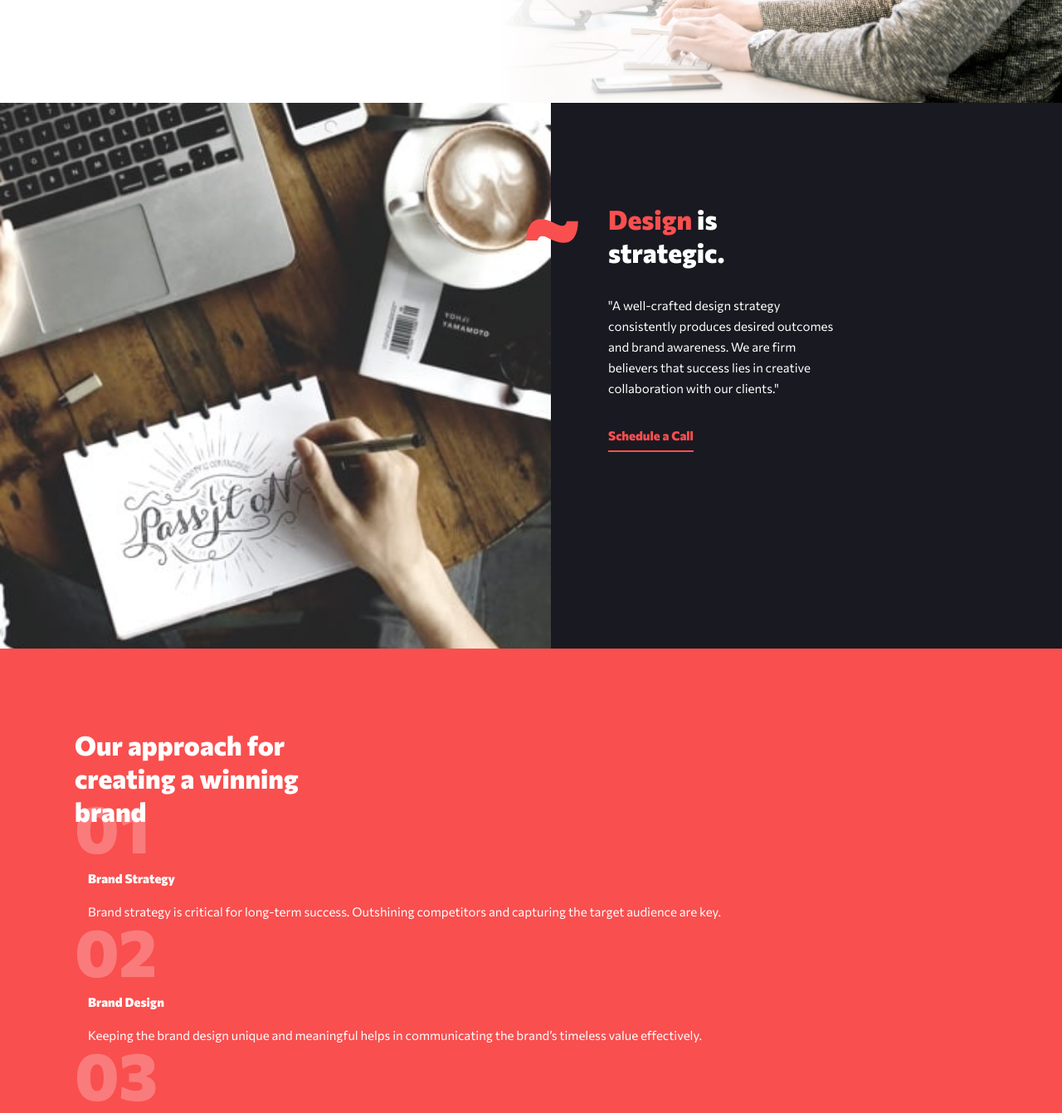
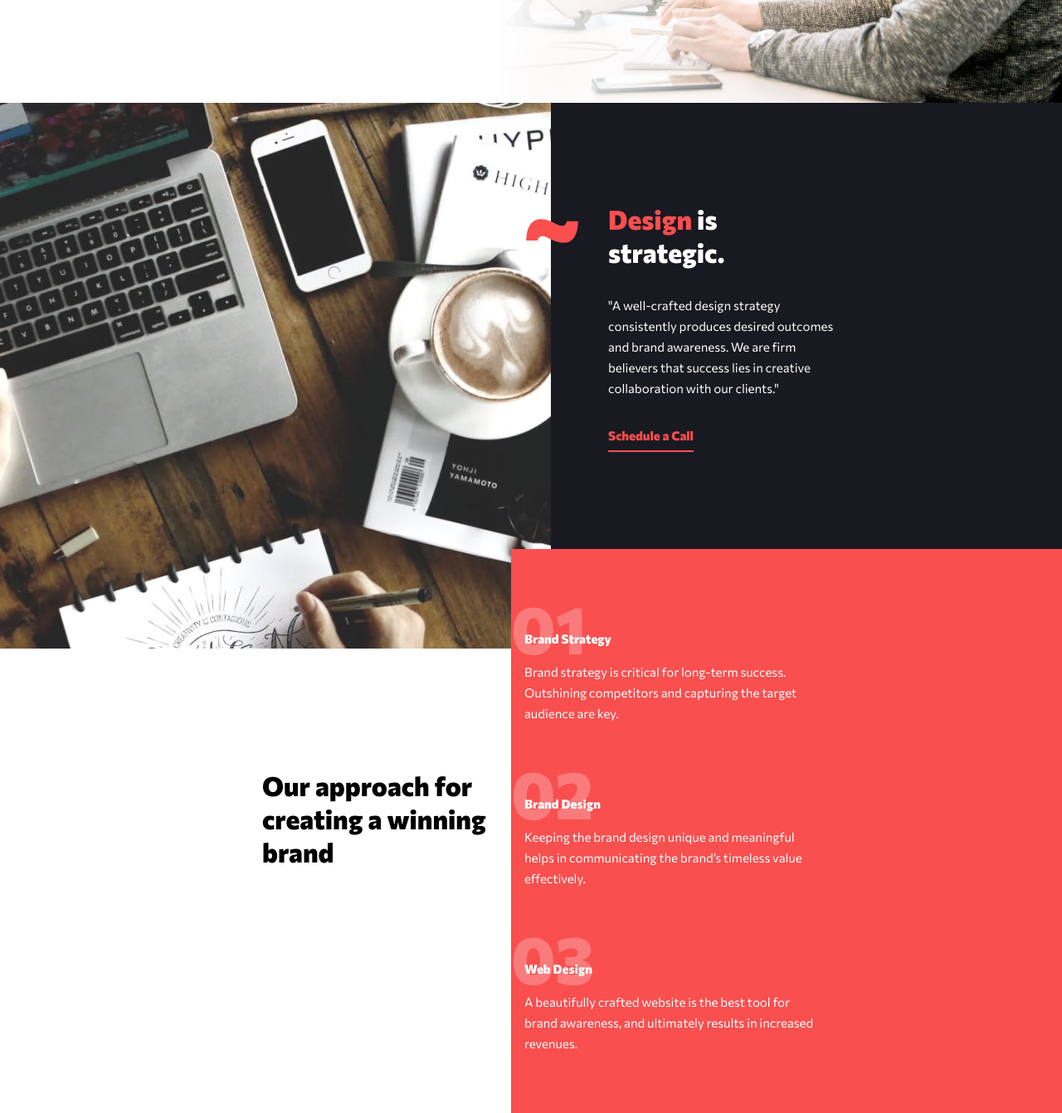
Before and after one commit to richieAiello/creative-agency-website, a website built with Parcel: page src/index.html in a window 1280 px wide. Shown: the part 660-2002 px from the top of the page at 83% size. Built offline with nearby package versions, Linux system fonts and the light colour scheme.

Commit message:
Implemented a grid layout and combined main sections design and approach. index.html and main.scss.
Reworked the class naming ofimages and removed mobile images due to low quality.

```diff
--- a/src/index.html
+++ b/src/index.html
@@ -68,20 +68,17 @@
       <a href="#" class="btn btn--hero link">Learn more</a>
     </div>
 
-    <!-- Displayed on mobile. -->
-    <img src="./assets/mobile/image-hero.jpg" alt="Developers focusing at work in a beautiful modern office."
-      class="image image--hero image--mobile">
+    <!-- Displayed on mobile and desktop. -->
+    <img src="./assets/desktop/image-hero.jpg" alt="Developers focusing at work in a beautiful modern office."
+      class="image image--hero image--large">
     <!-- Displayed on tablet. -->
     <img src="./assets/tablet/image-hero.jpg" alt="Developers focusing at work in a beautiful modern office."
-      class="image image--hero image--tablet">
-    <!-- Displayed on desktop. -->
-    <img src="./assets/desktop/image-hero.jpg" alt="Developers focusing at work in a beautiful modern office."
-      class="image image--hero image--desktop">
+      class="image image--hero image--small">
   </header>
 
   <main class="main">
 
-    <section class="design">
+    <section class="design-approach design approach grid--design-approach">
       <div class="design__context container">
         <h2 class="main__heading design__heading bold">
           <span class="accent-text">Design</span> is strategic.
@@ -96,14 +93,13 @@
         <!-- Absolutely positioned bg pattern. -->
         <img src="./assets/svg/bg-pattern-wave-red.svg" alt="" class="bg-wave-red">
       </div>
-
-      <!-- Displayed on mobile. -->
+      <!-- Displayed on mobile and desktop. -->
       <img
-        src="./assets/mobile/image-strategic.jpg"
+        src="./assets/desktop/image-strategic.jpg"
         alt="Top down of someone working at a cafe table with a notepad,
         laptop, smartphone, drawing supplies, and a cappuccino with beautiful
         latte art resting on top of a stack on magazines."
-        class="image image--design image--mobile"
+        class="image image--design image--large"
       >
       <!-- Displayed on tablet. -->
       <img
@@ -111,20 +107,12 @@
         alt="Top down of someone working at a cafe table with a notepad,
         laptop, smartphone, drawing supplies, and a cappuccino with beautiful
         latte art resting on top of a stack on magazines."
-        class="image image--design image--tablet"
+        class="image image--design image--small"
       >
-      <!-- Displayed on desktop. -->
-      <img
-        src="./assets/desktop/image-strategic.jpg"
-        alt="Top down of someone working at a cafe table with a notepad,
-        laptop, smartphone, drawing supplies, and a cappuccino with beautiful
-        latte art resting on top of a stack on magazines."
-        class="image image--design image--desktop"
-      >
-    </section>
+    <!-- </section> -->
 
     <!-- Background color white. -->
-    <section class="approach">
+    <!-- <section class="approach"> -->
       <!-- Background color red. -->
       <div class="approach__context">
         <div class="container">
@@ -173,6 +161,8 @@
           </article>
         </div>
       </div>
+      <!-- displayed on tablet and desktop -->
+      <div class="approach__bg-left"></div>
     </section>
 
     <!-- Background color white. -->
@@ -219,58 +209,58 @@
         <div class="brand__shade"></div>
         <!-- Only one of these images are displayed at a time -->
         <!-- Displayed on mobile by default. -->
-        <img
+        <!-- <img
           src="./assets/mobile/image-slide-1.jpg"
           alt="Person holing and reading a pamphlet of a product roadmap."
           class="image image--brand image--slide-1 image--mobile"
-        >
+        > -->
         <!-- Displayed on tablet by default. -->
-        <img
+        <!-- <img
           src="./assets/tablet/image-slide-1.jpg"
           alt="Person holing and reading a pamphlet of a product roadmap."
-          class="image image--brand image--slide-1 image--tablet"
-        >
+          class="image image--brand image--slide-1 image--small"
+        > -->
         <!-- Displayed on desktop by default. -->
         <img
           src="./assets/desktop/image-slide-1.jpg"
           alt="Person holing and reading a pamphlet of a product roadmap."
-          class="image image--brand image--slide-1 image--desktop"
+          class="image image--brand image--slide-1"
         >
         <!-- Displayed on mobile, hidden on page load. -->
-        <img
+        <!-- <img
           src="./assets/mobile/image-slide-2.jpg"
           alt="New majestic hotel merchandise including a bag, laptop, smartphone."
           class="image image--brand image--slide-2 image--mobile hidden"
-        >
+        > -->
         <!-- Displayed on tablet, hidden on page load. -->
-        <img
+        <!-- <img
           src="./assets/tablet/image-slide-2.jpg"
           alt="New majestic hotel merchandise including a bag, laptop, smartphone."
-          class="image image--brand image--slide-2 image--tablet hidden"
-        >
+          class="image image--brand image--slide-2 image--small hidden"
+        > -->
         <!-- Displayed on desktop, hidden on page load. -->
         <img
           src="./assets/desktop/image-slide-2.jpg"
           alt="New majestic hotel merchandise including a bag, laptop, smartphone."
-          class="image image--brand image--slide-2 image--desktop hidden"
+          class="image image--brand image--slide-2 hidden"
         >
         <!-- Displayed on mobile, hidden on page load. -->
-        <img
+        <!-- <img
           src="./assets/mobile/image-slide-3.jpg"
           alt="Web design project titled crypto dashboard."
           class="image image--brand image--slide-3 image--mobile hidden"
-        >
+        > -->
         <!-- Displayed on tablet, hidden on page load. -->
-        <img
+        <!-- <img
          src="./assets/tablet/image-slide-3.jpg"
          alt="Web design project titled crypto dashboard."
-         class="image image--brand image--slide-3 image--tablet hidden"
-        >
+         class="image image--brand image--slide-3 image--small hidden"
+        > -->
         <!-- Displayed on desktop, hidden on page load. -->
         <img
           src="./assets/desktop/image-slide-3.jpg"
           alt="Web design project titled crypto dashboard."
-          class="image image--brand image--slide-3 image--desktop hidden"
+          class="image image--brand image--slide-3 hidden"
         >
       </div>
 
--- a/src/main.scss
+++ b/src/main.scss
@@ -49,7 +49,7 @@ $light-red: #FF9393;
   font-size: 0.9375rem;
   line-height: 1.5625rem;
 
-  @media (min-width: 680px) {
+  @media (min-width: 768px) {
 
     display: grid;
     grid-template-rows: 178px 606px 1807px 251px;
@@ -195,6 +195,7 @@ $light-red: #FF9393;
   }
 
   &__text {
+    max-width: 40ch;
     margin-bottom: 2.5rem;
   }
 
@@ -256,6 +257,7 @@ $light-red: #FF9393;
     }
 
     &__text {
+      max-width: 38ch;
       margin-bottom: 2.5rem;
     }
 
@@ -273,17 +275,8 @@ $light-red: #FF9393;
 
     @media(min-width: 768px) {
 
-      display: grid;
-      grid-template-columns: 1fr 48px 1fr;
-      grid-template-areas: "img img content";
-
-      .container {
-        width: unset;
-        margin-inline: unset;
-      }
-
       &__context {
-        grid-area: content;
+        order: unset;
         padding: 7.5rem 0 0 4.3125rem;
       }
 
@@ -305,16 +298,20 @@ $light-red: #FF9393;
   }
 
   .approach {
-    background-color: $white;
 
     &__context {
+      order: 3;
       color: $white;
       background-color: $red;
       padding: 6rem 0;
     }
 
     &__heading {
-      margin-bottom: 3.0625rem;
+      margin-bottom: 5.8125rem;
+    }
+
+    &__text {
+      max-width: 36ch;
     }
 
     &__article {
@@ -339,7 +336,66 @@ $light-red: #FF9393;
       opacity: 25%;
       position: absolute;
       left: -16px;
-      bottom: 71px;
+      top: -45px;
+    }
+
+    &__bg-left {
+      display: none;
+    }
+
+    @media(min-width: 768px) {
+
+      &__context {
+        padding: 6rem 0;
+        position: relative;
+      }
+
+      &__heading {
+        top: 265px;
+        left: -300px;
+        color: $black;
+        position: absolute;
+      }
+
+      &__bg-left {
+        display: block;
+        background-color: $white;
+      }
+    }
+  }
+
+  .grid--design-approach {
+
+    @media(min-width: 768px) {
+
+      display: grid;
+      grid-template-columns: 1fr 48px 1fr;
+      grid-template-rows: 538px 120px 677px;
+
+      .container {
+        width: unset;
+        margin-inline: unset;
+      }
+
+      .design__context {
+        grid-column: 3;
+        grid-row: 1;
+      }
+
+      .image--design {
+        grid-column: 1/3;
+        grid-row: 1/3;
+      }
+
+      .approach__context {
+        grid-row: 2/4;
+        grid-column: 2/4;
+      }
+
+      .approach__bg-left {
+        grid-column: 1;
+        grid-row: 3/4;
+      }
     }
   }
 
@@ -519,15 +575,14 @@ $light-red: #FF9393;
   max-width: 100%;
   object-fit: cover;
 
-  &--tablet,
-  &--desktop {
+  &--small {
     display: none;
   }
 
   &--hero,
   &--design {
-    max-height: 250px;
-    object-position: top;
+    max-height: 350px;
+    object-position: 50% 20%;
   }
 
   &--brand {
@@ -537,11 +592,11 @@ $light-red: #FF9393;
 
   @media(min-width: 768px) {
 
-    &--mobile {
+    &--large {
       display: none;
     }
 
-    &--tablet {
+    &--small {
       display: block;
     }
 
@@ -551,35 +606,36 @@ $light-red: #FF9393;
     }
 
     &--design {
-      grid-area: img;
-      max-height: 658px;
+      max-height: unset;
       width: 100%;
       object-position: center;
     }
   }
 
-  @media(min-width: 1440px) {
+  @media(min-width: 1010px) {
 
-    &--tablet {
+    &--small {
       display: none;
     }
 
-    &--desktop {
+    &--large {
+      display: block;
+    }
+  }
+
+  @media(min-width: 1440px) {
+
+    &--small {
+      display: none;
+    }
+
+    &--large {
       display: block;
     }
   }
 }
 
-@media(min-width: 1010px) {
 
-  .image--hero.image--tablet {
-    display: none;
-  }
-
-  .image--hero.image--desktop {
-    display: block;
-  }
-}
 
 /******************************
   Display classes and keyframes
```
